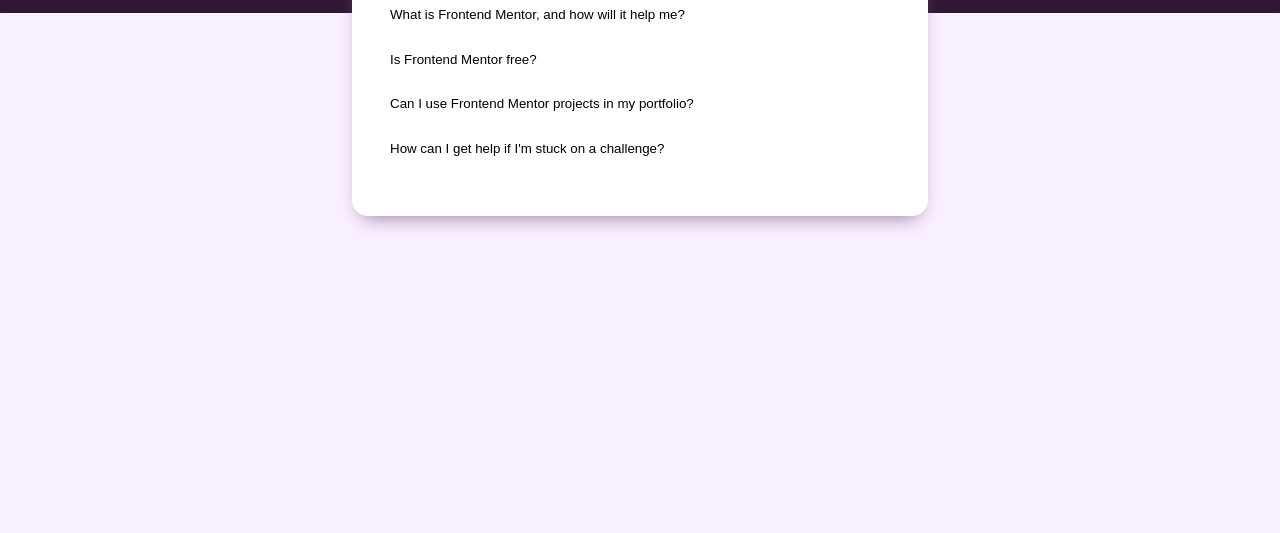
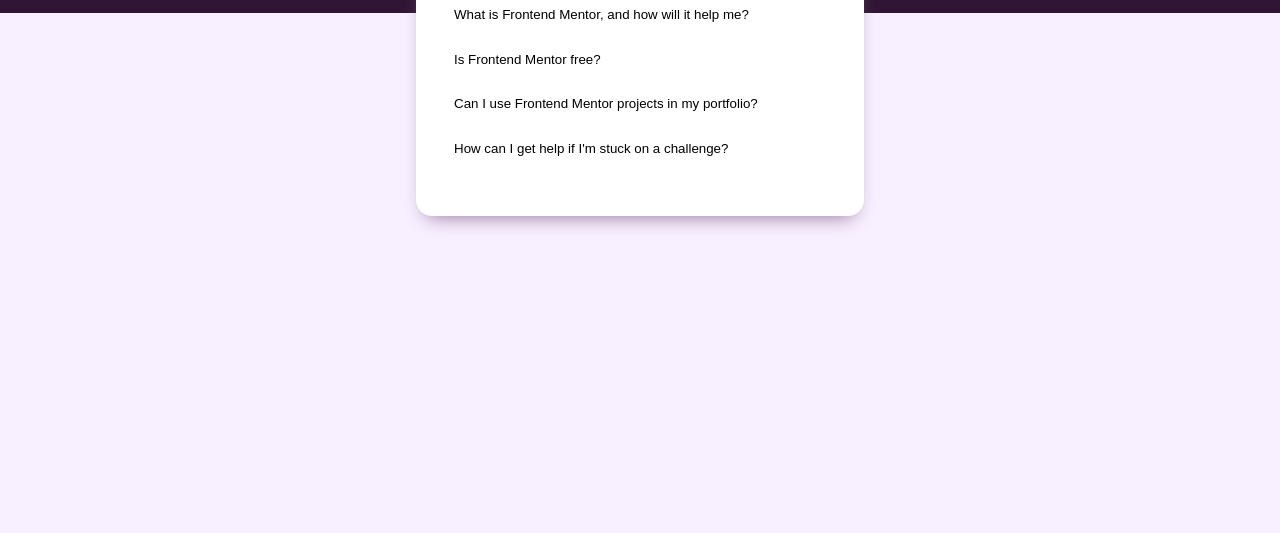
Before and after one commit to athallie/FrontendMentor-FAQPage, a plain HTML site: page index.html in a window 1280 px wide. Shown: the part 267-800 px from the top of the page. Drawn offline with Linux system fonts and the light colour scheme.

Commit message:
modified accordion item layouts and container size

```diff
--- a/styles/styles.scss
+++ b/styles/styles.scss
@@ -35,7 +35,7 @@ main {
     position: relative;
     bottom: 7em;
 
-    width: 40%;
+    width: 30%;
 
     #accordion-header {
         display: flex;
@@ -62,6 +62,7 @@ main {
             .accordion-item-panel {
                 display: none;
                 overflow: hidden;
+                margin-bottom: 2.5em;
             }
         }
     }
```
Also changed, not shown: styles/styles.css, 1 other file.
